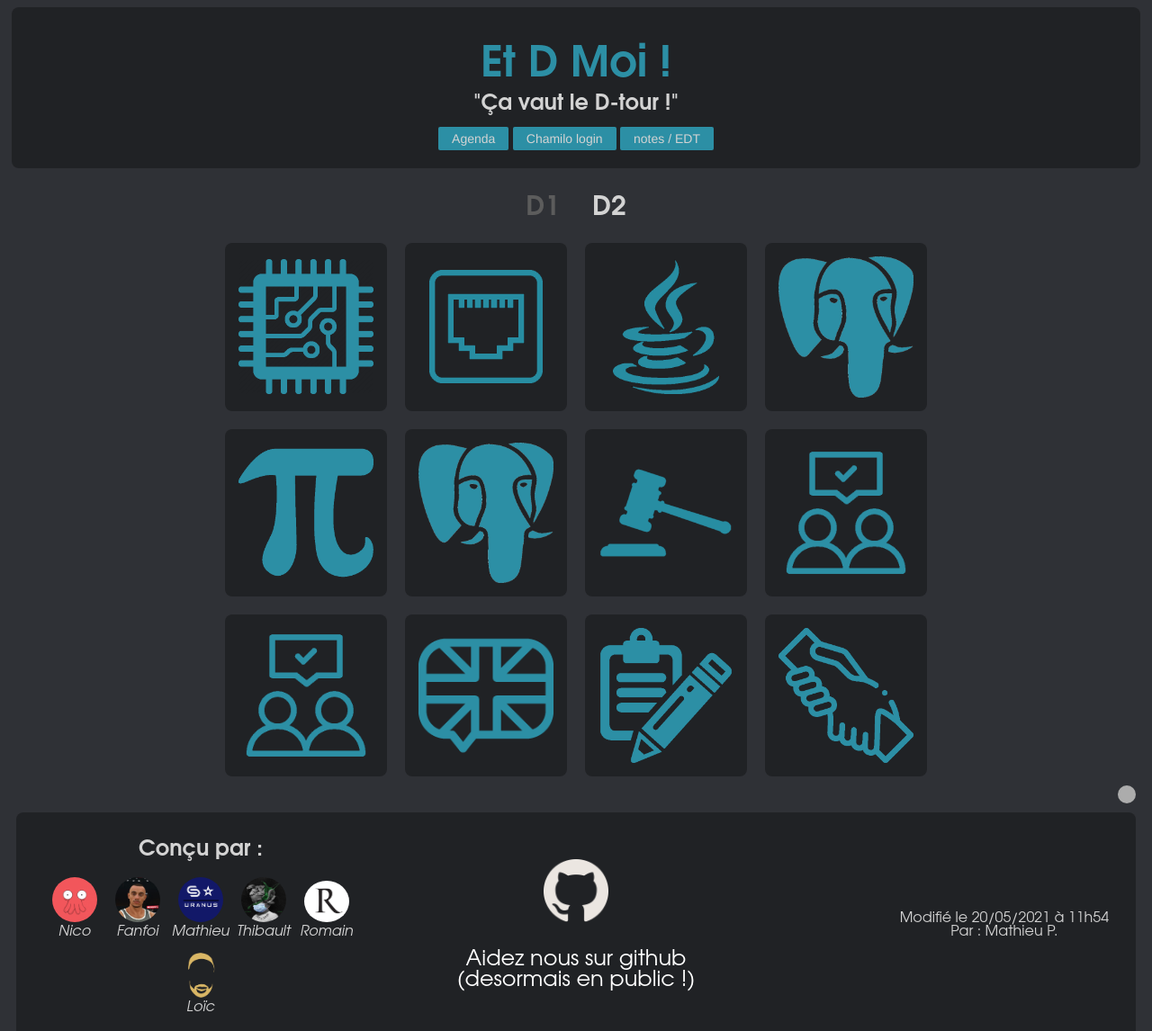
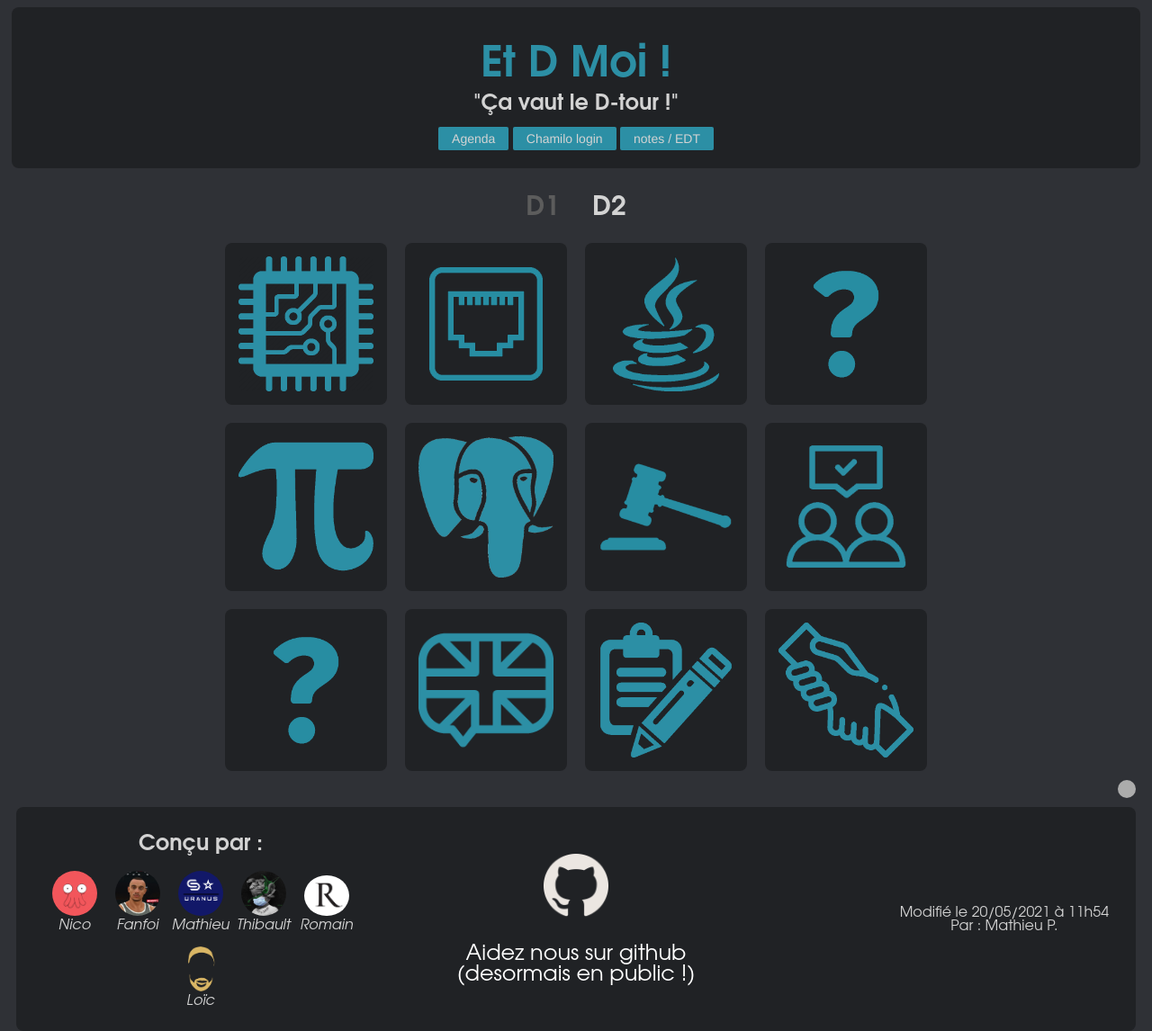
Before and after one commit to TxMat/e_d_moa_2, a plain HTML site: page index.html in a window 1280 px wide. Shown: the top 1146 px of the page at 90% size. Drawn offline with nearby package versions, Linux system fonts and the light colour scheme; no server answers.

Commit message:
quick fix images IHM Gestion

```diff
--- a/index.html
+++ b/index.html
@@ -89,7 +89,7 @@
               target="_blank">Chamilo</a></li>
         </ul>
       </div>
-      <img src="images/m1104.png">
+      <img src="images/idk.png">
     </article>
 
     <article class="cours_contener" id="m2202">
@@ -149,7 +149,7 @@
           <li><a href="https://chamilo.iut2.univ-grenoble-alpes.fr/courses/INFOM2204/index.php" target="_blank">Chamilo</a></li>
         </ul>
       </div>
-      <img src="images/m1205.png">
+      <img src="images/idk.png">
     </article>
 
 
```
